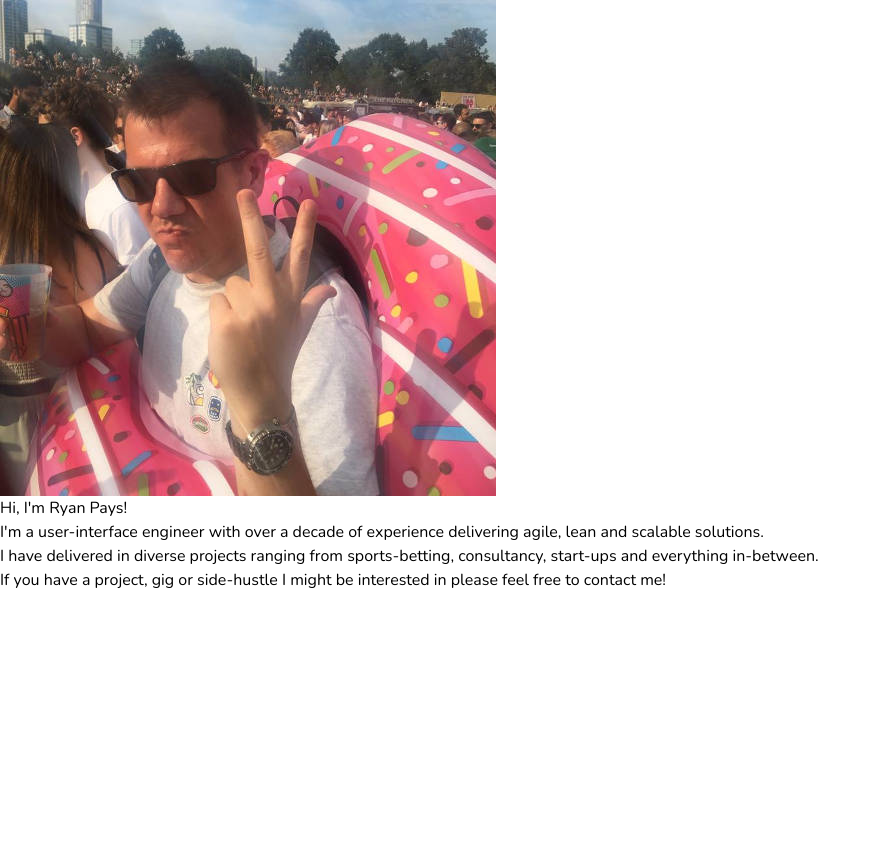
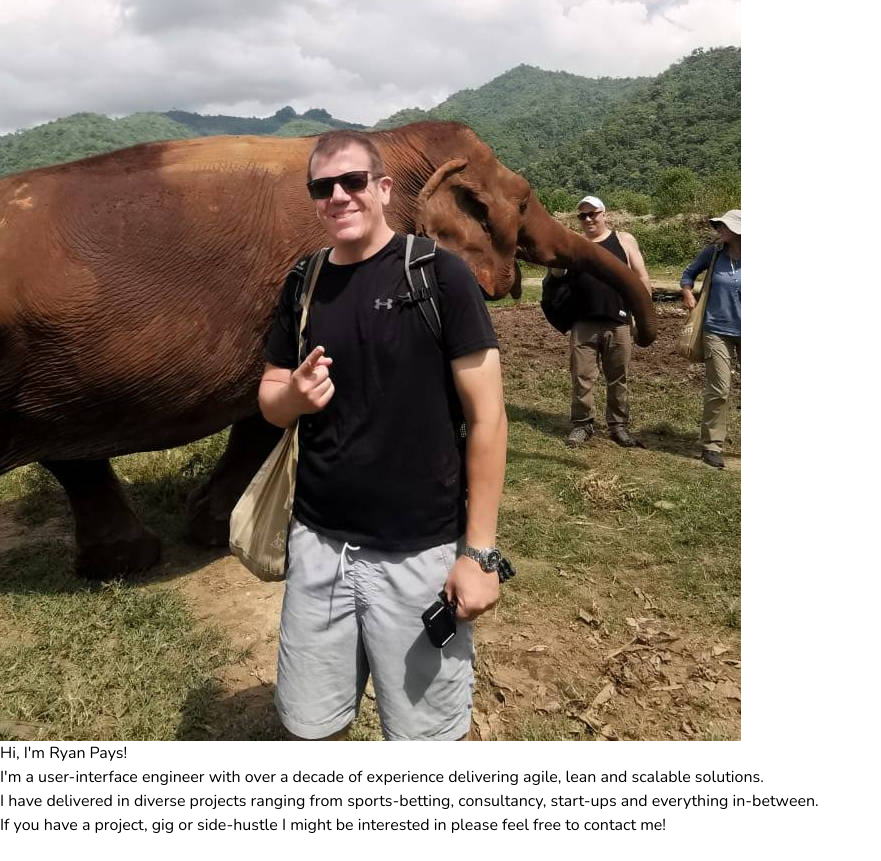
Before and after one commit to RyanPayso13/portfolio, a Vue app: page / in a window 1280 px wide. Shown: the whole page, without its empty margins (0-881 px from the left). Before the commit the page ends 800 px from the top, so only its background shows below. Built offline with nearby package versions, Linux system fonts and the light colour scheme; some icons are missing.

Commit message:
elephant

```diff
--- a/src/App.vue
+++ b/src/App.vue
@@ -6,7 +6,7 @@
       <div class="flex flex-none justify-center mb-6 lg:mb-10">
         <img
           class="rounded-full border-2 border-white w-1/2"
-          src="@/assets/img/ryan-pays-donut.jpg"
+          src="@/assets/img/ryan-pays-elephant-fighter.jpg"
           alt="The one and only Ryan Pays!"
         />
       </div>
```
Also changed, not shown: src/assets/img/ryan-pays-elephant-fighter.jpg (added).
